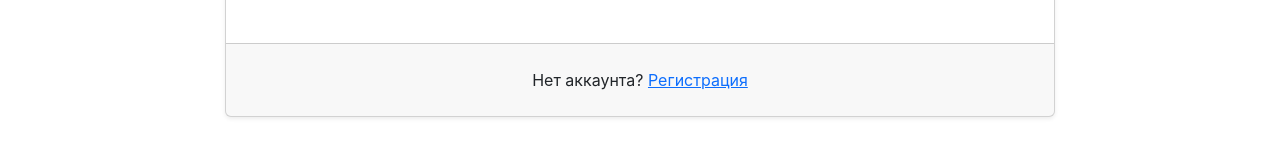
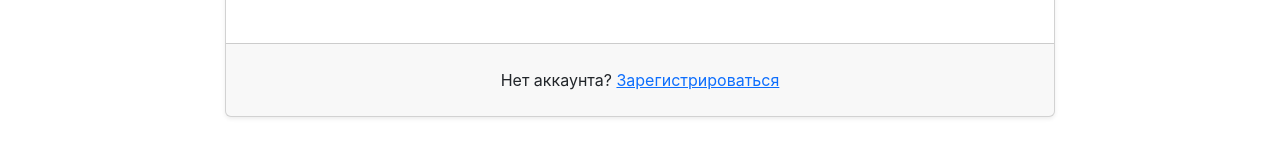
Before and after one commit to Onfire22/frontend-project-12, a React (Create React App) app in the folder frontend/: page /login in a window 1280 px wide. Shown: the part 566-722 px from the top of the page. Built offline with nearby package versions, Linux system fonts and the light colour scheme.

Commit message:
added register form route

```diff
--- a/frontend/src/App.jsx
+++ b/frontend/src/App.jsx
@@ -2,6 +2,7 @@ import { Routes, Route } from 'react-router-dom';
 import { ROUTES } from './routes/routes';
 import Login from './pages/Login';
 import Chat from './pages/Chat';
+import RegistrationForm from './components/RegistrationForm';
 import NotFound from './pages/404';
 import Header from './components/Header';
 import PrivateRoute from './components/PrivateRoute';
@@ -20,6 +21,7 @@ const App = () => {
           )}
         />
         <Route path={ROUTES.login} element={<Login />} />
+        <Route path={ROUTES.signup} element={<RegistrationForm />} />
         <Route path="*" element={<NotFound />} />
       </Routes>
     </>
--- a/frontend/src/components/LoginForm.jsx
+++ b/frontend/src/components/LoginForm.jsx
@@ -11,6 +11,7 @@ const LoginForm = () => {
   const [error, setError] = useState(null);
   const dispatch = useDispatch();
   const navigate = useNavigate();
+  const inputRef = useRef(null);
 
   const formik = useFormik({
     initialValues: {
@@ -28,8 +29,6 @@ const LoginForm = () => {
       }
     },
   });
-
-  const inputRef = useRef(null);
 
   const inputClass = cn('form-control', {
     'is-invalid': !!error,
--- a/frontend/src/components/RegistrationForm.jsx
+++ b/frontend/src/components/RegistrationForm.jsx
@@ -1,6 +1,9 @@
+import { useEffect, useRef } from 'react';
 import { useFormik } from 'formik';
 
 const RegistrationForm = () => {
+  const inputRef = useRef(null);
+
   const formik = useFormik({
     initialValues: {
       username: '',
@@ -8,6 +11,10 @@ const RegistrationForm = () => {
       confirmPassword: '',
     },
   });
+
+  useEffect(() => {
+    inputRef.current.focus();
+  }, []);
 
   return (
     <form className="w-50">
@@ -22,6 +29,7 @@ const RegistrationForm = () => {
           id="username"
           value={formik.values.username}
           onChange={formik.handleChange}
+          ref={inputRef}
         />
         <label className="form-label" htmlFor="username">Имя пользователя</label>
       </div>
--- a/frontend/src/pages/Login.jsx
+++ b/frontend/src/pages/Login.jsx
@@ -1,5 +1,7 @@
+import { Link } from 'react-router-dom';
 import LoginForm from '../components/LoginForm';
 import login from '../images/login-image.jpeg';
+import { ROUTES } from '../routes/routes';
 
 const Login = () => {
   return (
@@ -16,7 +18,7 @@ const Login = () => {
             <div className="card-footer p-4">
               <div className="text-center">
                 <span>Нет аккаунта? </span>
-                <a href="/">Регистрация</a>
+                <Link to={ROUTES.signup}>Зарегистрироваться</Link>
               </div>
             </div>
           </div>
```
